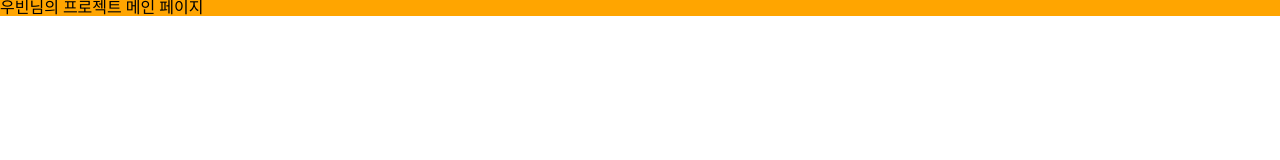
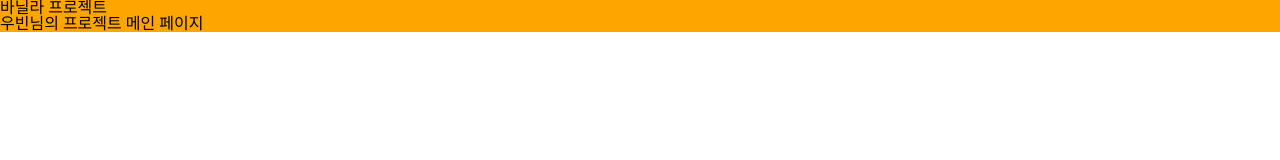
Before and after one commit to dnqls9875/team-project, a website built with Vite: page index.html in a window 1280 px wide. Built offline with nearby package versions, Linux system fonts and the light colour scheme.

Commit message:
[Feat] 제목 추가
- 마크업 구조에 필요한 대제목 추가
- PR 가이드 README 파일 수정

Resolved #3

```diff
--- a/index.html
+++ b/index.html
@@ -10,6 +10,9 @@
     <script type="module" src="/main.js"></script>
   </head>
   <body>
-    <div id="app">우빈님의 프로젝트 메인 페이지</div>
+    <div id="app">
+      <h1>바닐라 프로젝트</h1>
+      <p>우빈님의 프로젝트 메인 페이지</p>
+    </div>
   </body>
 </html>
```
Also changed, not shown: .github/PULL_REQUEST_TEMPLATE.md.
